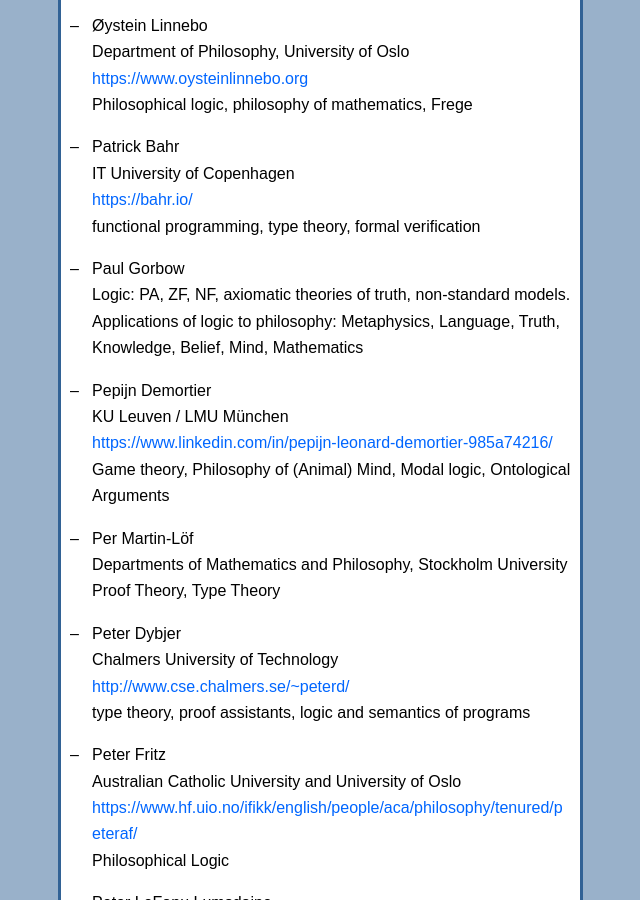
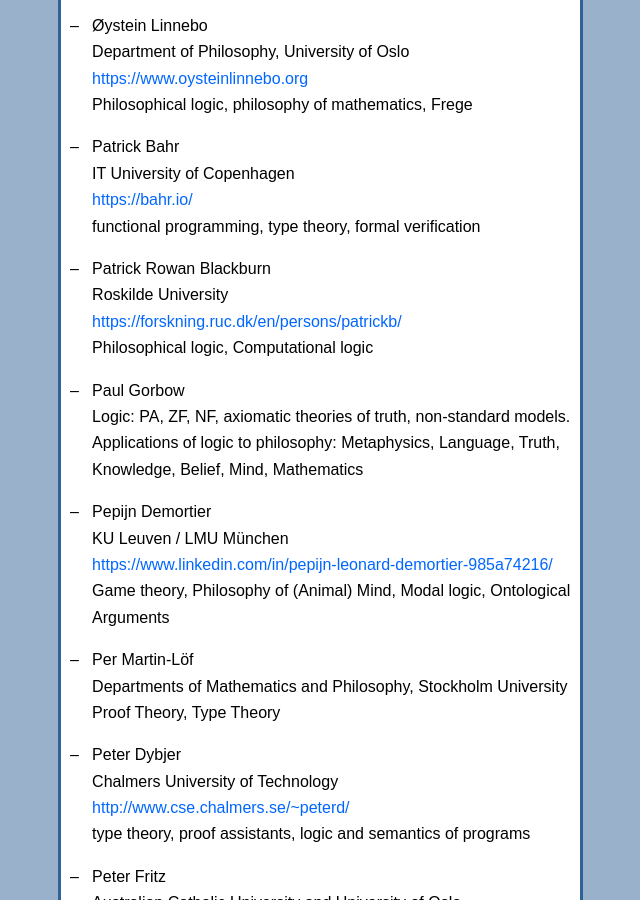
Before and after one commit to scandinavianlogic/scandinavianlogic.github.io, a Jekyll site: the page built from members.md, in a window 1280 px wide and 900 px high, scrolled down 16620 px. Shown: the whole window, without its empty margins (453-1093 px from the left). Built offline with Jekyll 4.4.1, drawn with Linux system fonts in a browser that asks for light colours.

Commit message:
new member

```diff
--- a/members.md
+++ b/members.md
@@ -638,6 +638,11 @@ membership.
   <https://bahr.io/>
   functional programming, type theory, formal verification
 
+- Patrick Rowan Blackburn
+  Roskilde University
+  <https://forskning.ruc.dk/en/persons/patrickb/>
+  Philosophical logic, Computational logic
+
 - Paul Gorbow
   Logic: PA, ZF, NF, axiomatic theories of truth, non-standard models. Applications of logic to philosophy: Metaphysics, Language, Truth, Knowledge, Belief, Mind, Mathematics
 
```
